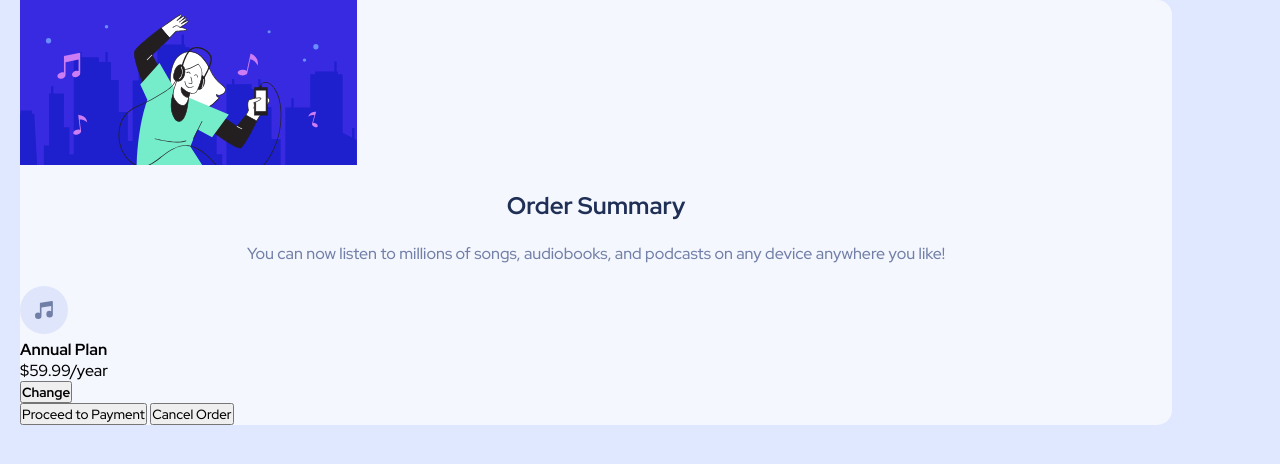
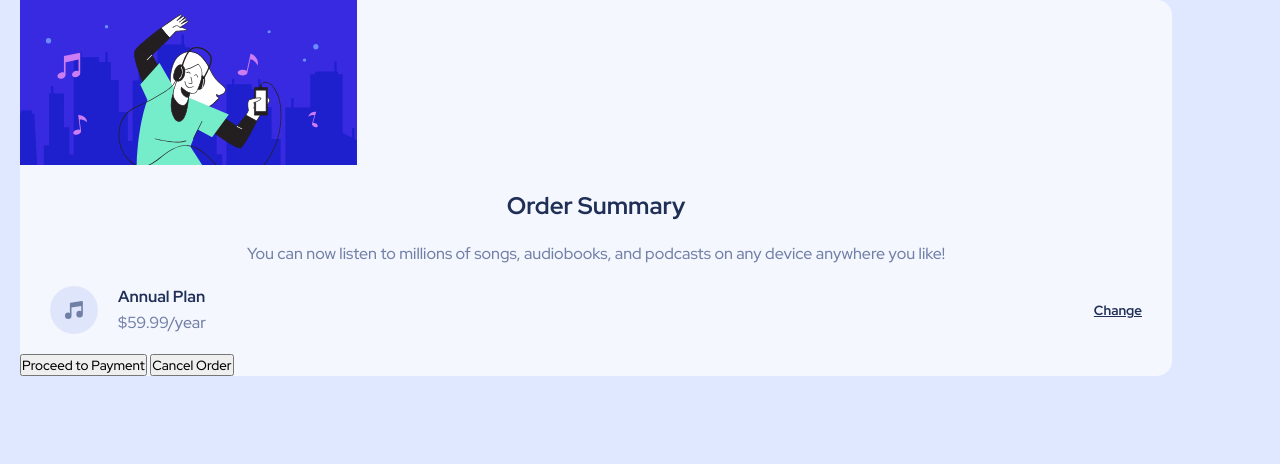
Before and after one commit to mohamed-abdelahi-haibelty/Order-summary-component, a plain HTML site: page index.html in a window 1280 px wide. Drawn offline with Linux system fonts and the light colour scheme.

Commit message:
add style to plan div

```diff
--- a/styles.css
+++ b/styles.css
@@ -40,4 +40,30 @@ p{
     color:var(--Desaturated-blue);
     margin-bottom: 20px;
     line-height: 1.6;
+    font-size: 16px;
 }
+.plan{
+    display: flex;
+    align-items: center;
+    justify-content: space-between;
+    padding-left: 30px;
+    padding-right: 30px;
+    margin-bottom: 20px;
+}
+.price{
+    display: flex;
+    gap: 20px;
+}
+.anual-plan h4{
+    color: var(--Dark-blue);
+    margin-bottom: 5px;
+}
+.anual-plan{
+    color: var(--Desaturated-blue);
+}
+.change-btn{
+    color: var(--Dark-blue);
+    background-color: transparent;
+    border:none;
+    text-decoration: underline;
+}
```
